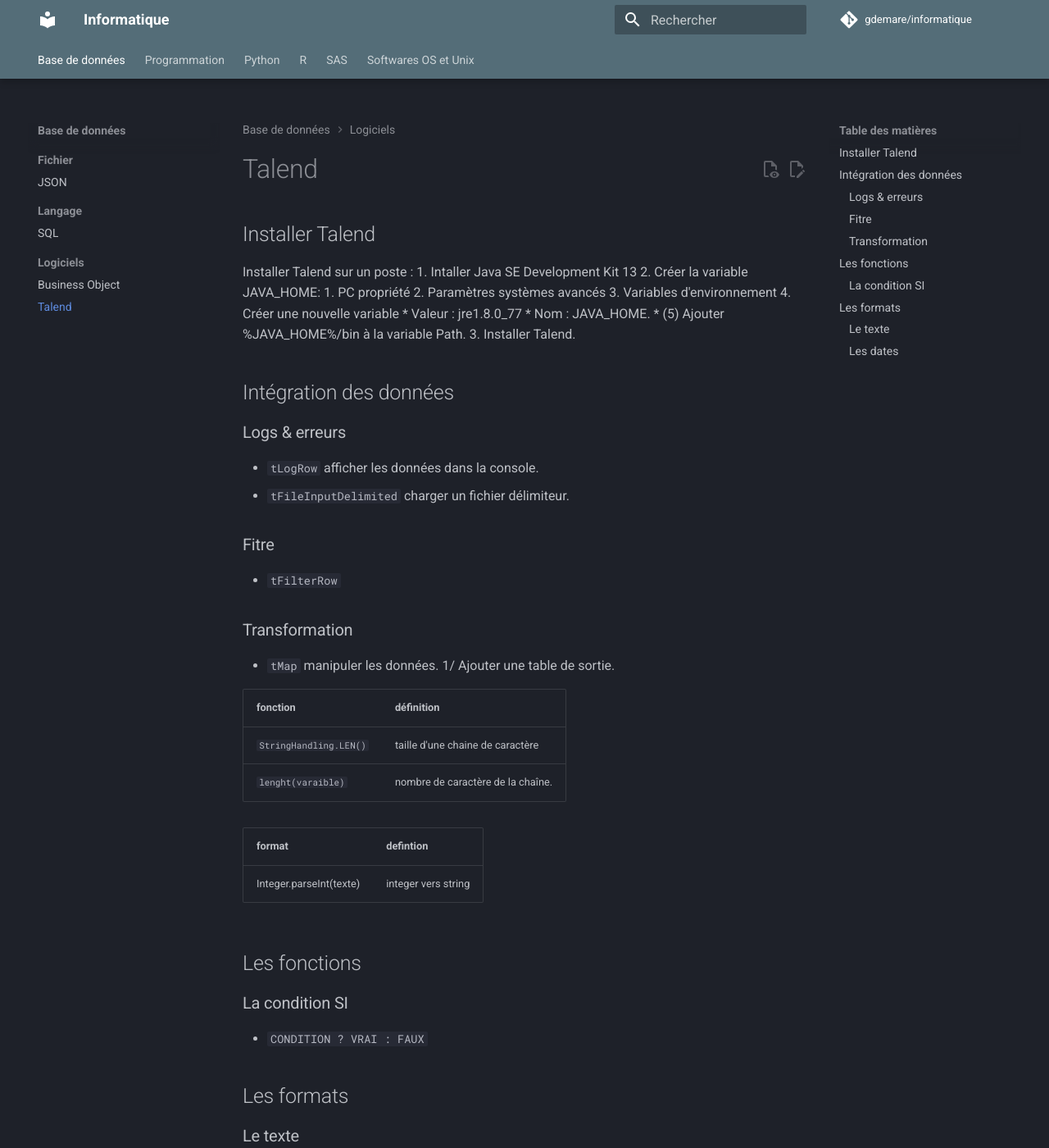
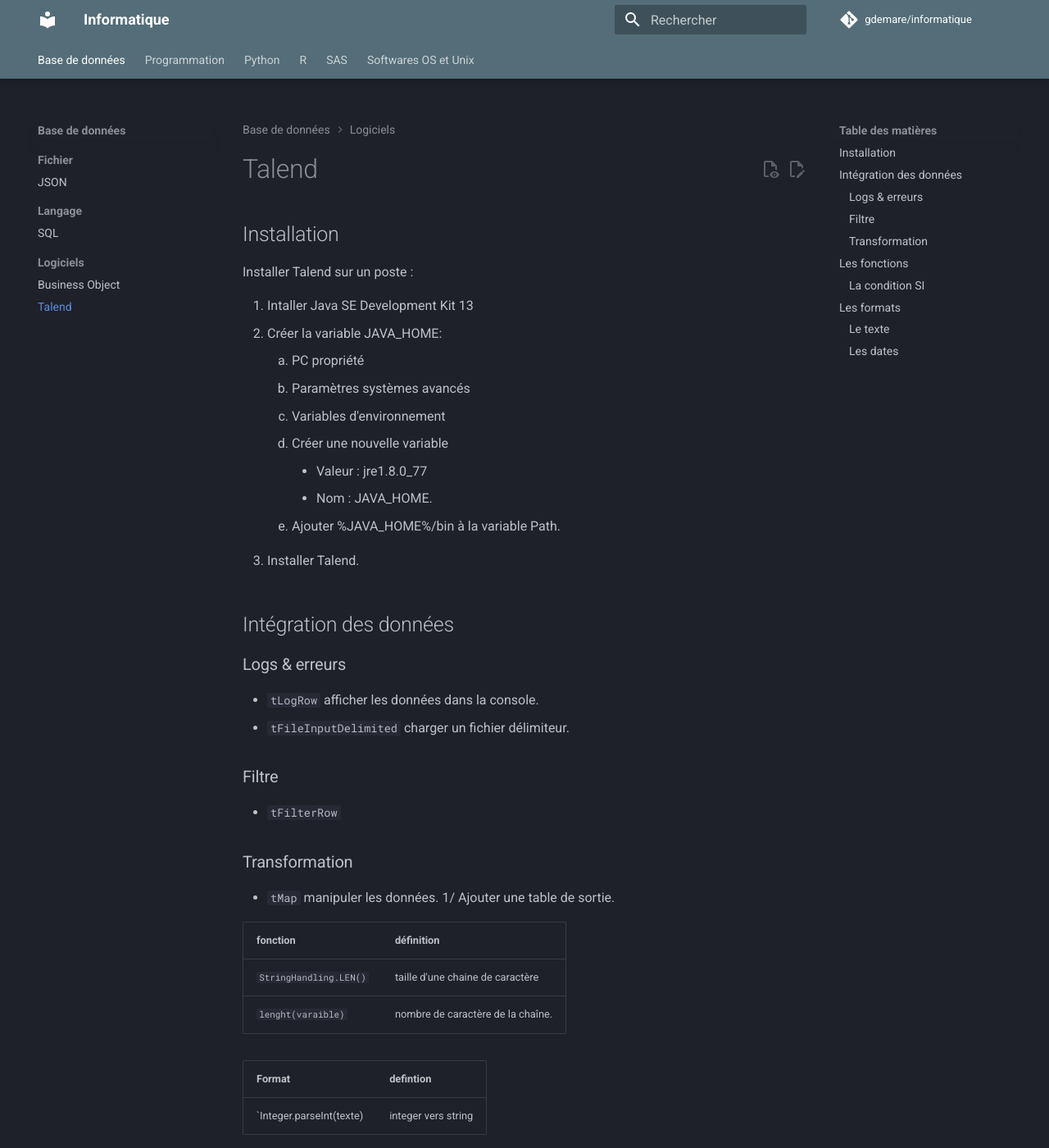
Before and after one commit to gdemare/Informatique, an MkDocs documentation site: the page built from docs/database/talend.md, in a window 1280 px wide and 1400 px high. Shown: the whole window at 82% size. Built offline with MkDocs 1.6.1 and Material for MkDocs 9.7.7, drawn with Linux system fonts in a browser that asks for light colours; comment, search, counter and statistics services are not loaded.

Commit message:
Update talend.md

```diff
--- a/docs/database/talend.md
+++ b/docs/database/talend.md
@@ -1,15 +1,20 @@
-## Installer Talend
+## Installation
 
 Installer Talend sur un poste :
+
 1. Intaller Java SE Development Kit 13
 2. Créer la variable JAVA_HOME:
+
 	1. PC propriété
 	2. Paramètres systèmes avancés
 	3. Variables d'environnement
 	4. Créer une nouvelle variable
+
 		* Valeur  : jre1.8.0_77
 		* Nom 	  : JAVA_HOME.
-	* (5) Ajouter %JAVA_HOME%/bin à la variable Path.
+
+	5. Ajouter %JAVA_HOME%/bin à la variable Path.
+
 3. Installer Talend.
 
 ## Intégration des données
@@ -19,7 +24,7 @@
 * `tLogRow` afficher les données dans la console.
 * `tFileInputDelimited` charger un fichier délimiteur.
 
-### Fitre
+### Filtre
 
 * `tFilterRow`
 
@@ -34,9 +39,9 @@
 | `lenght(varaible)` | nombre de caractère de la chaîne. |
 
 
-| format | defintion |
-|---|---|
-Integer.parseInt(texte) | integer vers string |
+Format | defintion |
+---|---|
+`Integer.parseInt(texte) | integer vers string |
 
 ## Les fonctions
 
```
